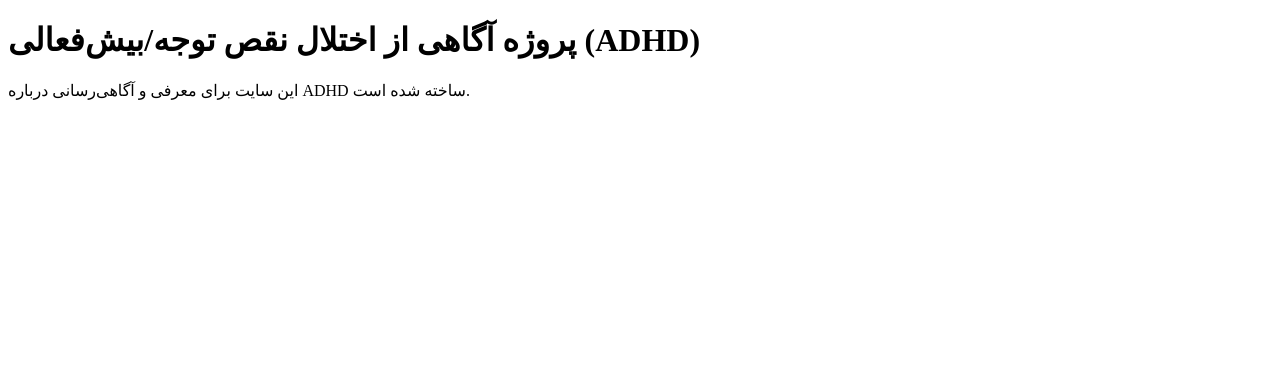
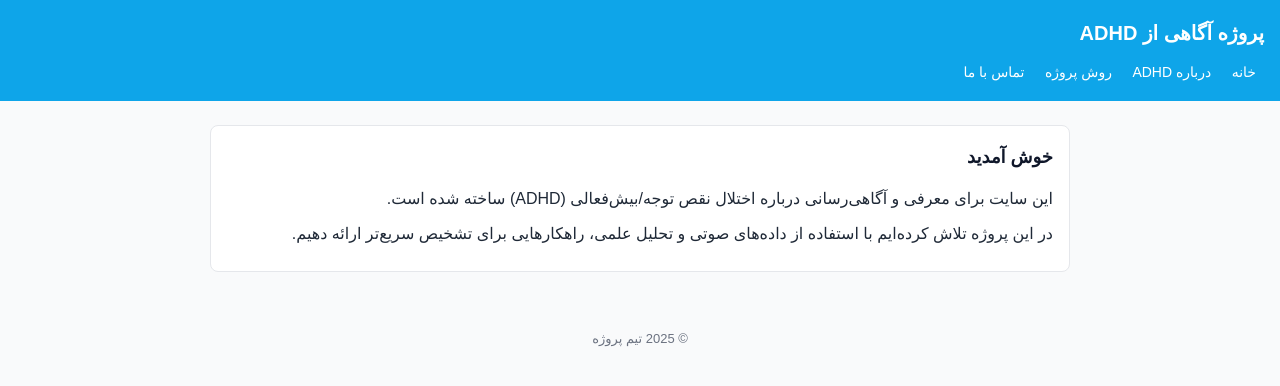
Before and after one commit to po90kh85-XD/my-adhd-project, a plain HTML site: page index.html in a window 1280 px wide. Drawn offline with Linux system fonts and the light colour scheme.

Commit message:
Update index.html

```diff
--- a/index.html
+++ b/index.html
@@ -3,9 +3,27 @@
 <head>
   <meta charset="UTF-8">
   <title>پروژه آگاهی ADHD</title>
+  <link rel="stylesheet" href="style.css">
 </head>
 <body>
-  <h1>پروژه آگاهی از اختلال نقص توجه/بیش‌فعالی (ADHD)</h1>
-  <p>این سایت برای معرفی و آگاهی‌رسانی درباره ADHD ساخته شده است.</p>
+  <header>
+    <h1>پروژه آگاهی از ADHD</h1>
+    <nav>
+      <a href="index.html">خانه</a>
+      <a href="about.html">درباره ADHD</a>
+      <a href="project.html">روش پروژه</a>
+      <a href="contact.html">تماس با ما</a>
+    </nav>
+  </header>
+  <main>
+    <section>
+      <h2>خوش آمدید</h2>
+      <p>این سایت برای معرفی و آگاهی‌رسانی درباره اختلال نقص توجه/بیش‌فعالی (ADHD) ساخته شده است.</p>
+      <p>در این پروژه تلاش کرده‌ایم با استفاده از داده‌های صوتی و تحلیل علمی، راهکارهایی برای تشخیص سریع‌تر ارائه دهیم.</p>
+    </section>
+  </main>
+  <footer>
+    <p>© 2025 تیم پروژه</p>
+  </footer>
 </body>
 </html>
```
